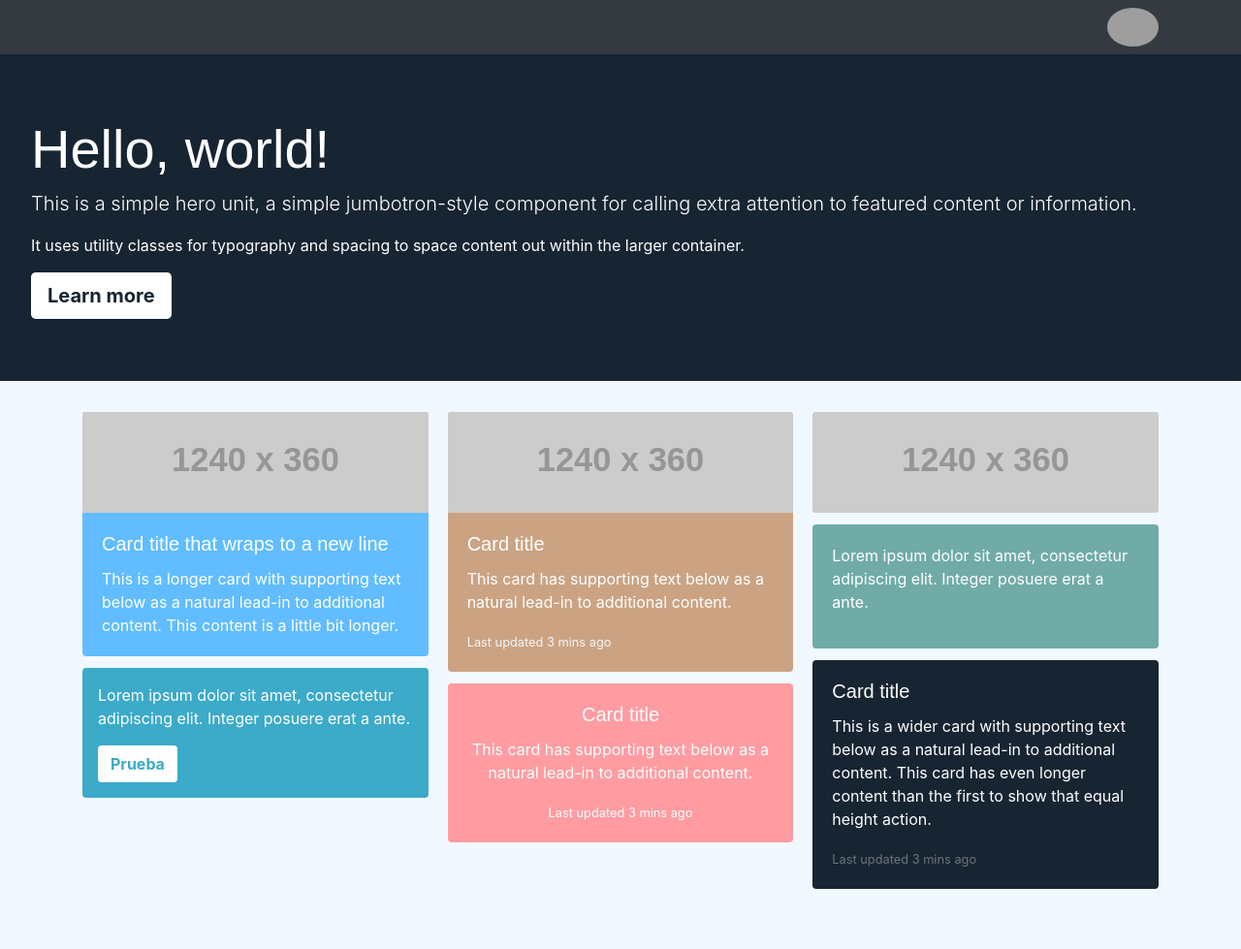
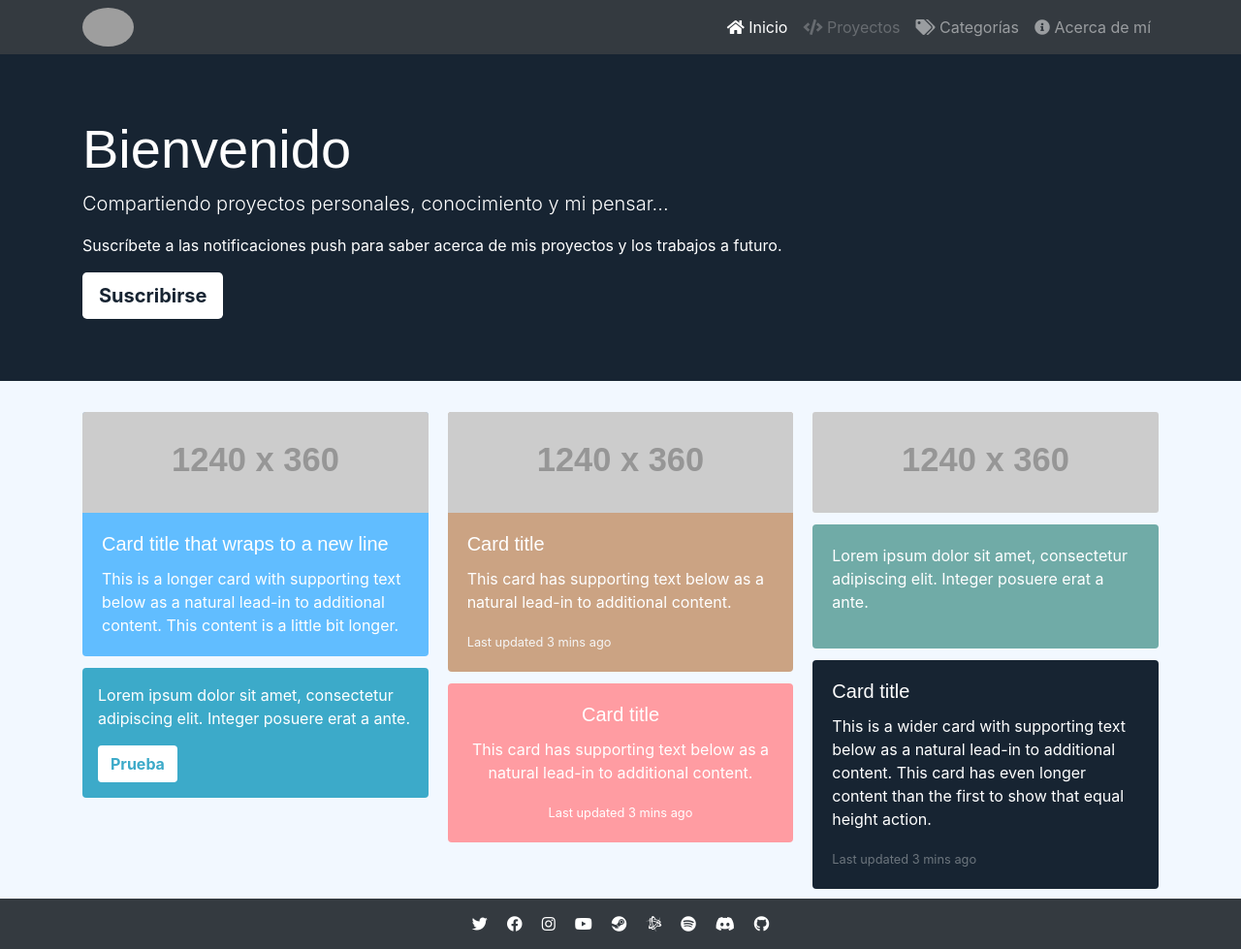
Before and after one commit to OmarMtya/blog, an Angular app: page / in a window 1280 px wide. Shown: the whole page at 97% size. Before the commit the page ends 929 px from the top, so only its background shows below. Built offline with nearby package versions, Linux system fonts and the light colour scheme; grey boxes are pictures that could not be loaded.

Commit message:
Footer con iconos, header

```diff
--- a/src/app/app.component.html
+++ b/src/app/app.component.html
@@ -1,2 +1,3 @@
 <app-header></app-header>
-<router-outlet></router-outlet>
+<router-outlet id="wrapper"></router-outlet>
+<app-footer></app-footer>
--- a/src/app/app.module.ts
+++ b/src/app/app.module.ts
@@ -8,6 +8,7 @@ import { HeaderComponent } from './componentes/shared/header/header.component';
 import { ComentarioComponent } from './componentes/post/comentario/comentario.component';
 import { PortadaComponent } from './componentes/portada/portada.component';
 import { ListaPostComponent } from './componentes/shared/lista-post/lista-post.component';
+import { FooterComponent } from './componentes/shared/footer/footer.component';
 
 @NgModule({
   declarations: [
@@ -16,7 +17,8 @@ import { ListaPostComponent } from './componentes/shared/lista-post/lista-post.c
     HeaderComponent,
     ComentarioComponent,
     PortadaComponent,
-    ListaPostComponent
+    ListaPostComponent,
+    FooterComponent
   ],
   imports: [
     BrowserModule,
--- a/src/app/componentes/portada/portada.component.html
+++ b/src/app/componentes/portada/portada.component.html
@@ -1,9 +1,10 @@
 <div class="jumbotron fondo-oscuro rounded-0 animate__animated animate__lightSpeedInLeft">
-  <h1 class="display-4">Hello, world!</h1>
-  <p class="lead">This is a simple hero unit, a simple jumbotron-style component for calling extra attention to featured
-    content or information.</p>
-  <p>It uses utility classes for typography and spacing to space content out within the larger container.</p>
-  <a class="btn btn-lg" href="#" role="button">Learn more</a>
+  <div class="container">
+    <h1 class="display-4">Bienvenido</h1>
+    <p class="lead">Compartiendo proyectos personales, conocimiento y mi pensar...</p>
+    <p>Suscríbete a las notificaciones push para saber acerca de mis proyectos y los trabajos a futuro.</p>
+    <a class="btn btn-lg" href="#" role="button">Suscribirse</a>
+  </div>
 </div>
 
 <div class="container">
--- /dev/null
+++ b/src/app/componentes/shared/footer/footer.component.html
@@ -0,0 +1,13 @@
+<nav class="navbar navbar-dark bg-dark">
+    <div class="redes">
+      <i class="fab fa-twitter"></i>
+      <i class="fab fa-facebook"></i>
+      <i class="fab fa-instagram"></i>
+      <i class="fab fa-youtube"></i>
+      <i class="fab fa-steam"></i>
+      <i class="fab fa-battle-net"></i>
+      <i class="fab fa-spotify"></i>
+      <i class="fab fa-discord"></i>
+      <i class="fab fa-github"></i>
+  </div>
+</nav>
--- /dev/null
+++ b/src/app/componentes/shared/footer/footer.component.scss
@@ -0,0 +1,13 @@
+.navbar {
+  .redes {
+    color: white;
+
+    i {
+      margin: 10px;
+    }
+  }
+  position: absolute;
+  bottom: 0;
+  width: 100vw;
+  justify-content: center;
+}
--- /dev/null
+++ b/src/app/componentes/shared/footer/footer.component.ts
@@ -0,0 +1,15 @@
+import { Component, OnInit } from '@angular/core';
+
+@Component({
+  selector: 'app-footer',
+  templateUrl: './footer.component.html',
+  styleUrls: ['./footer.component.scss']
+})
+export class FooterComponent implements OnInit {
+
+  constructor() { }
+
+  ngOnInit() {
+  }
+
+}
--- a/src/app/componentes/shared/header/header.component.html
+++ b/src/app/componentes/shared/header/header.component.html
@@ -1,6 +1,21 @@
-<nav class="navbar navbar-dark bg-dark">
+<nav class="navbar navbar-expand-lg navbar-dark bg-dark">
   <div class="container">
-    <img src="https://pbs.twimg.com/profile_images/1234841215146897408/NSmBc4PL_400x400.jpg"
-      alt="">
+    <img src="https://pbs.twimg.com/profile_images/1234841215146897408/NSmBc4PL_400x400.jpg" alt="">
+
+    <button class="navbar-toggler" type="button" data-toggle="collapse" data-target="#navbarNavAltMarkup"
+      aria-controls="navbarNavAltMarkup" aria-expanded="false" aria-label="Toggle navigation">
+      <span class="navbar-toggler-icon"></span>
+    </button>
+
+    <div class="collapse navbar-collapse" id="navbarNavAltMarkup">
+      <div class="navbar-nav">
+        <a class="nav-item nav-link active" href="#"><i class="fas fa-home"></i> Inicio <span
+            class="sr-only">(actual)</span></a>
+        <a class="nav-item nav-link disabled" href="#"><i class="fas fa-code"></i> Proyectos</a>
+        <a class="nav-item nav-link" href="#"><i class="fas fa-tags"></i> Categorías</a>
+        <a class="nav-item nav-link" href="#" tabindex="-1" aria-disabled="true"><i class="fas fa-info-circle"></i> Acerca de mí</a>
+      </div>
+    </div>
+
   </div>
 </nav>
--- a/src/app/componentes/shared/header/header.component.scss
+++ b/src/app/componentes/shared/header/header.component.scss
@@ -2,8 +2,21 @@
   img {
     border-radius: 50%;
     height: 40px;
+    margin-right: 20px;
+    ;
   }
-  .container{
-      justify-content: flex-end;
+
+  // .container{
+  //     justify-content: flex-end;
+  // }
+  .redes {
+    color: white;
+
+    i {
+      margin: 5px;
+    }
+  }
+  #navbarNavAltMarkup {
+    justify-content: flex-end;
   }
 }
--- a/src/styles.scss
+++ b/src/styles.scss
@@ -7,6 +7,13 @@
 }
 body{
   background-color: var(--main);
+  overflow-x: hidden;
+  min-height: 100vh;
+  position: relative;
+  padding-bottom: 50px;
+}
+#wrapper{
+  padding-bottom: 72px;
 }
 h1,h2,h3,h4,h5,h6{
   font-family: sans-serif;
```
Also changed, not shown: 1 other file (tests, documents, lock files or other folders).
